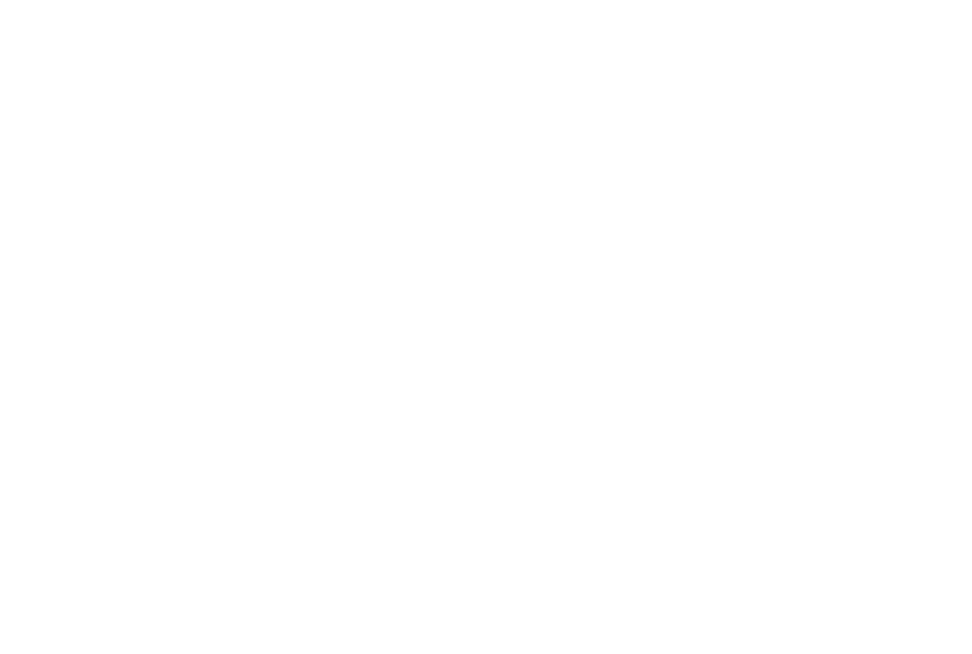
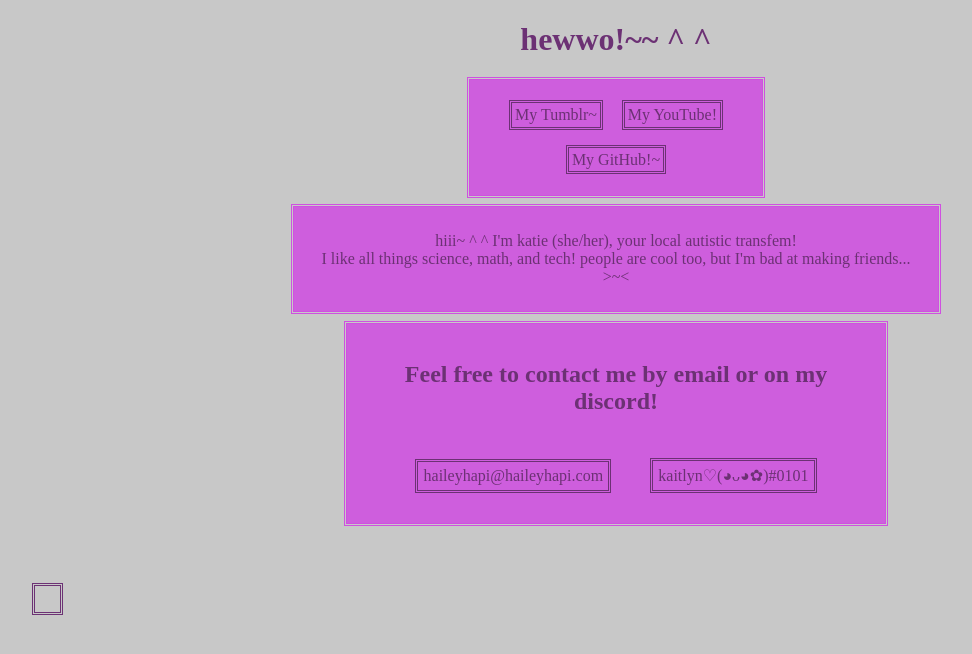
Before and after one commit to kaitlynkittyy/haileyhapi.com, a plain HTML site: page index.html in a window 1280 px wide. Shown: the whole page, without its empty margins (24-996 px from the left). Drawn offline with Linux system fonts and the light colour scheme.

Commit message:
added content

```diff
--- a/index.html
+++ b/index.html
@@ -2,11 +2,26 @@
 <html lang="en">
 <head>
     <meta charset="UTF-8">
-    <meta http-equiv="X-UA-Compatible" content="IE=edge">
     <meta name="viewport" content="width=device-width, initial-scale=1.0">
+    <link rel="stylesheet" href="styles.css">
     <title>>~<</title>
 </head>
 <body>
-
+    <h1 class="heading">hewwo!~~ ^ ^</h1>
+    <div class="content">
+        <a href="https://kaitiisacatmrow.tumblr.com/">My Tumblr~</a>
+        <a href="https://www.youtube.com/channel/UC02NSwpfMAss7yHt2wnMtWg">My YouTube!</a>
+        <a href="https://github.com/kaitlynkittyy">My GitHub!~</a>
+    </div>
+    <div class=content>
+        <p>hiii~ ^ ^ I'm katie (she/her), your local autistic transfem! <br>
+            I like all things science, math, and tech! people are cool too, but I'm bad at making friends... >~<
+        </p>
+    </div>
+    <div class="content">
+        <h2 class="heading">Feel free to contact me by email or on my discord! </h2>
+        <a href="mailto:haileyhapi@haileyhapi.com">haileyhapi@haileyhapi.com</a>
+        <a href="https://discordapp.com/users/306158896630988801">kaitlyn♡(◕ᴗ◕✿)#0101</h3>
+    </div>
 </body>
 </html>
--- /dev/null
+++ b/styles.css
@@ -0,0 +1,57 @@
+html {
+    background-color: #c8c8c8;
+}
+
+.heading {
+    text-align: center;
+    color: #6c3174;
+}
+
+.content {
+    background-color: #ce5edd;
+    margin: 1%;
+    padding: 1%;
+    outline: auto;
+    outline-style: double;
+    outline-color: #cf50e0;
+    margin-left: auto;
+    margin-right: auto;
+    max-width: max-content;
+    text-align: center;
+}
+
+p {
+    margin: 2%;
+    text-align: center;
+    color: #6c3174;
+}
+
+h2 {
+    padding: 1%;
+}
+
+a:link {
+    outline: auto;
+    outline-style: double;
+    outline-color: #6c3174;
+    margin: 4%;
+    padding: 1%;
+    text-align: center;
+    display: inline-block;
+}
+
+a:visited {
+    color: #6c3174;
+    text-decoration: none;
+}
+
+a:link {
+    color: #6c3174;
+    text-decoration: none;
+}
+
+a:hover {
+    background-color: #c8c8c8;
+    outline-color: #c8c8c8;
+    color: #ce5edd;
+}
```
